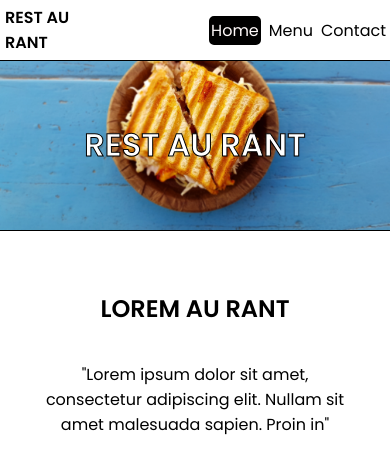
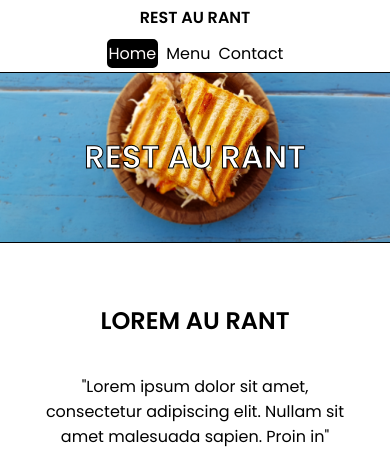
Before and after one commit to Jenrykster/restaurant-page, a website built with webpack: page dist/index.html in a window 390 px wide. Shown: the top 471 px of the page. Built offline with nearby package versions, Linux system fonts and the light colour scheme.

Commit message:
Fix header responsiveness issues

```diff
--- a/src/header.js
+++ b/src/header.js
@@ -22,11 +22,15 @@ const createHeader = () => {
     tabContainer.appendChild(menuTab);
     tabContainer.appendChild(contactTab);
 
+    let tabWrapper = document.createElement('div');
+    tabWrapper.appendChild(tabContainer);
+    tabWrapper.classList.add('tab-wrapper');
+
     let title = document.createElement('h4');
     title.innerHTML = 'REST AU RANT';
 
     header.appendChild(title);
-    header.appendChild(tabContainer);
+    header.appendChild(tabWrapper);
 
     return header;
 }
--- a/src/styles.css
+++ b/src/styles.css
@@ -55,15 +55,19 @@ body{
 .header h4 {
     margin: 5px;
 }
-
+.tab-wrapper {
+    display: flex;
+    justify-content: center;
+    width: 80%;
+}
 .tab-container {
     display: flex;
     align-items: center;
-    margin-left: 25%;
     user-select: none;
 }
 .tab-container div{
     margin: 4px;
+    width: auto;
 }
 .tab-container div:hover{
     cursor: pointer;
@@ -91,6 +95,13 @@ body{
 .menu-item img{
     max-width: 200px;
     max-height: 200px;
+}
+@media (max-width: 900px) {
+    .header {
+        flex-direction: column;
+        align-items: center;
+        justify-content: center;
+    }
 }
 @media (max-width: 700px) {
     .background {
```
Also changed, not shown: dist/main.js.
